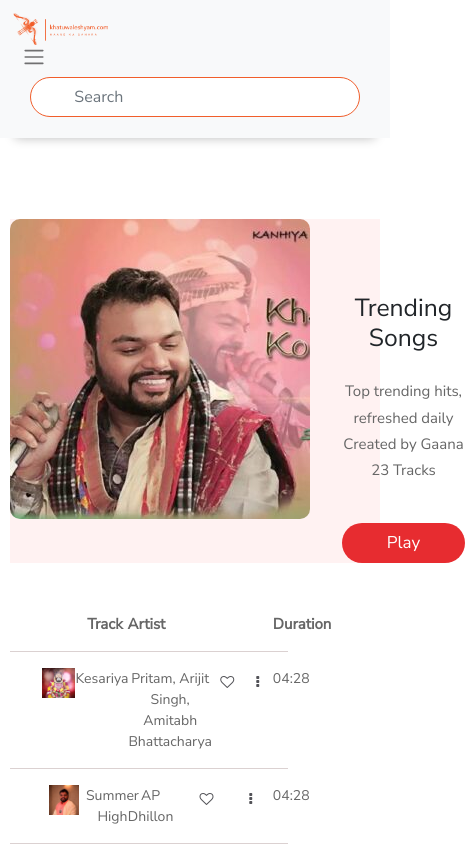
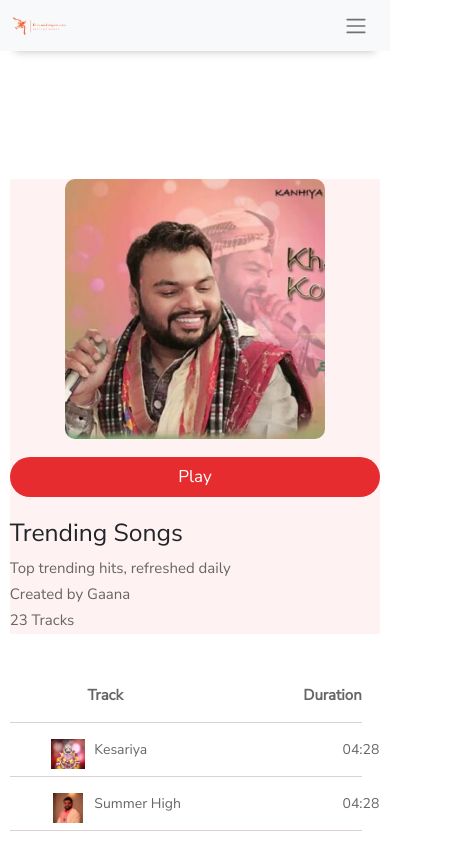
Before and after one commit to BarkhaJb/khatuwale, a React (Create React App) app: page / in a window 390 px wide. Both pictures are taken after a click on the item 118 px from the left and 220 px from the top of the page. Shown: the top 844 px of the page, 465 px wide, since content can reach past the window. Built offline with nearby package versions, Linux system fonts and the light colour scheme; a web font is replaced by a local one.

Commit message:
trending responesive

```diff
--- a/src/Components/Header.js
+++ b/src/Components/Header.js
@@ -8,10 +8,13 @@
        <div className="container-fluid">
     <div className="navigation">
     <nav className="navbar navbar-expand-lg navbar-light bg-light">
-    <Link className="logo-box" to='' ><img src={logo} className="logoimg"  /></Link>
-  <button className="navbar-toggler" type="button" data-toggle="collapse" data-target="#navbarSupportedContent" aria-controls="navbarSupportedContent" aria-expanded="false" aria-label="Toggle navigation">
+      <div className='logo-n-toggle'>
+   <div className='logo'> <Link className="logo-box" to='' ><img src={logo} className="logoimg"  /></Link></div>
+ <div className='toggle-btn'> <button className="navbar-toggler" type="button" data-toggle="collapse" data-target="#navbarSupportedContent" aria-controls="navbarSupportedContent" aria-expanded="false" aria-label="Toggle navigation">
     <span className="navbar-toggler-icon"></span>
   </button>
+  </div>
+  </div>
   <form class="form-inline my-2 my-lg-0 navbar-search">
       <input class="form-control mr-sm-2" type="search" placeholder="Search" aria-label="Search" />
     </form>
--- a/src/Components/assets/css/style.css
+++ b/src/Components/assets/css/style.css
@@ -17,6 +17,9 @@
     z-index: 10;
     top: 0;
     left: 0;
+}
+.logo-n-toggle{
+    width: 20%;
 }
 .logo-box{
     width: 19% ;
@@ -100,16 +103,16 @@
     max-height: 162px;
   }
 
-.playyicon{
+/* .playyicon{
     position: absolute;
     top: 25%;
     left: 41%;
     font-size: xx-large;
     color: white;
 
-}
+} */
 .playyicon i{
-    font-size: 45px;
+    font-size: 35px;
 }
 .slider-heading{
 text-align: left;
@@ -285,6 +288,25 @@
 .fa-youtube-play:hover{
     color: #ea8c6d;
 }
+.blocks-gallery-item{
+    position: relative;
+}
+
+.blocks-gallery-item:hover .playyiconhome{
+    display: block;
+}
+.fa-play-circle-o{
+    font-size: 38px;
+}
+.playyiconhome{
+
+    left: 56px;
+    position: absolute;
+    top: 40%;
+    left: 45%;
+    display: none;
+    color:white;
+}
 
 
 /* trending-css */
@@ -292,7 +314,7 @@
     padding: 40px 0;
 }
 .bigimg img{
-    height: 300px;
+    /* height: 300px; */
     border-radius: 10px;
 
 }
@@ -329,9 +351,36 @@
     font-size: 14px;
 
 }
+
+.song-about{
+    position: relative;
+
+}
+.song-about:hover .playyicon{
+    display: block;
+}
+.playyicon {
+    left: 56px;
+    position: absolute;
+    top: 0;
+    display: none;
+    color: #f6f0f0bf;
+}
+.slider-img:hover{
+    backdrop-filter: blur(10px);
+    filter: blur(2px)
+}
+
 .songabt-img{
     width: 100px;
+
 }
+.songabt-img .anchor-foo{
+    display: none;
+}
+
+
+
 .songabt ,.heading-row{
     display: flex;
     width: 85%;
@@ -607,18 +656,22 @@
     .top-footer-para{
         padding: 10px 0;
     }
-    .logo-box{
+    /* .logo-box{
         width: 74%;
     }
     .logoimg{
         width: 46%;
-    }
+    } */
     }
 
-    @media only screen and (max-width : 991px) {
-        .navbar-search{
-            width: 90%;
-            margin: 0 auto;
+
+
+
+
+    @media only screen and (max-width : 991px){
+        .logo-n-toggle{
+            display: flex;
+            width: 100%;
         }
         .logoimg{
             width: 30%;
@@ -626,17 +679,60 @@
         .logo-box{
             width: 90%;
         }
-        .navbar-toggler{
-            font-size: 16px;
-            border: none;
-            padding: 0 10px;
+        .logo{
+            width: 50%;
         }
-        /* .searchimg{
-            border-radius: 175px;
+        .toggle-btn{
+            width: 50%;
+            text-align: end;
+        }
 
-            height: 90%;
+        .sec-1{
+            flex-direction: column;
+            align-items: center;
         }
-        .react-multi-carousel-item{
-            width: 373px;
-        } */
+        .trendimg{
+            width: 260px;
+        }
+        .bigimg img{
+            width: 100%;
+        }
+        .Trending-song{
+            width: 100%;
+            margin-top: 18px;
+            display: flex;
+            flex-direction: column-reverse;
+            padding: 0;
+        }
+        .footer-btn{
+            margin: 0;
+            width: 100%;
+        }
+        .trnd-img-about{
+            text-align: left;
+            margin-top: 15px;
+        }
+        .Trending-song h2{
+            margin-bottom: 0;
+            line-height: 1.75em;
+        }
+        .artist{
+            display: none;
+        }
+        .song-about{
+            width: 95%;
+        }
+        .track{
+            width: 100%;
+        }
+        .songabt-dur{
+            width: 40%;
+        }
+        .trend{
+            padding: 0;
+        }
+
+        .navbar-search{
+            display: none;
+        }
     }
--- a/src/pages/Top10-Bhajan.js
+++ b/src/pages/Top10-Bhajan.js
@@ -40,6 +40,7 @@
                 <li className="songabt-img">
                     <div className="listimg">
                     <a href="" ><img src={tr_img2}  /></a>
+                    <div className="playyicon"><i class="fa fa-play-circle-o" aria-hidden="true"></i> </div>
                     </div>
                 </li>
                 <li className="songabt">
@@ -59,6 +60,7 @@
                 <li className="songabt-img">
                     <div className="listimg">
                     <a href="" ><img src={tr_img4}  /></a>
+                    <div className="playyicon"><i class="fa fa-play-circle-o" aria-hidden="true"></i> </div>
                     </div>
                 </li>
                 <li className="songabt">
@@ -78,6 +80,7 @@
                 <li className="songabt-img">
                     <div className="listimg">
                     <a href="" ><img src={tr_img2}  /></a>
+                    <div className="playyicon"><i class="fa fa-play-circle-o" aria-hidden="true"></i> </div>
                     </div>
                 </li>
                 <li className="songabt">
@@ -97,6 +100,7 @@
                 <li className="songabt-img">
                     <div className="listimg">
                     <a href="" ><img src={tr_img3}  /></a>
+                    <div className="playyicon"><i class="fa fa-play-circle-o" aria-hidden="true"></i> </div>
                     </div>
                 </li>
                 <li className="songabt">
@@ -116,6 +120,7 @@
                 <li className="songabt-img">
                     <div className="listimg">
                     <a href="" ><img src={tr_img3}  /></a>
+                    <div className="playyicon"><i class="fa fa-play-circle-o" aria-hidden="true"></i> </div>
                     </div>
                 </li>
                 <li className="songabt">
@@ -135,6 +140,7 @@
                 <li className="songabt-img">
                     <div className="listimg">
                     <a href="" ><img src={tr_img3}  /></a>
+                    <div className="playyicon"><i class="fa fa-play-circle-o" aria-hidden="true"></i> </div>
                     </div>
                 </li>
                 <li className="songabt">
@@ -154,6 +160,7 @@
                 <li className="songabt-img">
                     <div className="listimg">
                     <a href="" ><img src={tr_img3}  /></a>
+                    <div className="playyicon"><i class="fa fa-play-circle-o" aria-hidden="true"></i> </div>
                     </div>
                 </li>
                 <li className="songabt">
@@ -173,6 +180,7 @@
                 <li className="songabt-img">
                     <div className="listimg">
                     <a href="" ><img src={tr_img3}  /></a>
+                    <div className="playyicon"><i class="fa fa-play-circle-o" aria-hidden="true"></i> </div>
                     </div>
                 </li>
                 <li className="songabt">
@@ -192,6 +200,7 @@
                 <li className="songabt-img">
                     <div className="listimg">
                     <a href="" ><img src={tr_img3}  /></a>
+                    <div className="playyicon"><i class="fa fa-play-circle-o" aria-hidden="true"></i> </div>
                     </div>
                 </li>
                 <li className="songabt">
@@ -211,6 +220,7 @@
                 <li className="songabt-img">
                     <div className="listimg">
                     <a href="" ><img src={tr_img3}  /></a>
+                    <div className="playyicon"><i class="fa fa-play-circle-o" aria-hidden="true"></i> </div>
                     </div>
                 </li>
                 <li className="songabt">
@@ -230,6 +240,7 @@
                 <li className="songabt-img">
                     <div className="listimg">
                     <a href="" ><img src={tr_img3}  /></a>
+                    <div className="playyicon"><i class="fa fa-play-circle-o" aria-hidden="true"></i> </div>
                     </div>
                 </li>
                 <li className="songabt">
@@ -249,6 +260,7 @@
                 <li className="songabt-img">
                     <div className="listimg">
                     <a href="" ><img src={tr_img3}  /></a>
+                    <div className="playyicon"><i class="fa fa-play-circle-o" aria-hidden="true"></i> </div>
                     </div>
                 </li>
                 <li className="songabt">
--- a/src/pages/Trending.js
+++ b/src/pages/Trending.js
@@ -15,11 +15,15 @@
                 <a href="" className="bigimg"><img src={tr_img1}  /></a>
                 </div>
                 <div className="Trending-song">
+                    <div className="trnd-img-about">
                     <h2>Trending Songs</h2>
                 <p>Top trending hits, refreshed daily</p>
                 <p>Created by Gaana</p>
                 <p>23 Tracks</p>
+                </div>
+                <div className="trndbtn">
                 <button className="footer-btn">play</button>
+                </div>
                 </div>
               </section>
               <section className="sec-2">
@@ -40,6 +44,7 @@
                 <li className="songabt-img">
                     <div className="listimg">
                     <a href="" ><img src={tr_img2}  /></a>
+                    <div className="playyicon"><i class="fa fa-play-circle-o" aria-hidden="true"></i> </div>
                     </div>
                 </li>
                 <li className="songabt">
@@ -59,6 +64,7 @@
                 <li className="songabt-img">
                     <div className="listimg">
                     <a href="" ><img src={tr_img4}  /></a>
+                    <div className="playyicon"><i class="fa fa-play-circle-o" aria-hidden="true"></i> </div>
                     </div>
                 </li>
                 <li className="songabt">
@@ -78,6 +84,7 @@
                 <li className="songabt-img">
                     <div className="listimg">
                     <a href="" ><img src={tr_img2}  /></a>
+                    <div className="playyicon"><i class="fa fa-play-circle-o" aria-hidden="true"></i> </div>
                     </div>
                 </li>
                 <li className="songabt">
@@ -97,6 +104,7 @@
                 <li className="songabt-img">
                     <div className="listimg">
                     <a href="" ><img src={tr_img3}  /></a>
+                    <div className="playyicon"><i class="fa fa-play-circle-o" aria-hidden="true"></i> </div>
                     </div>
                 </li>
                 <li className="songabt">
```
Also changed, not shown: src/pages/Home.js (+43 -30 lines).
